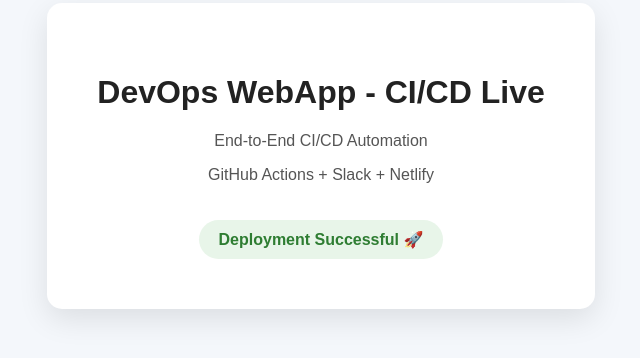
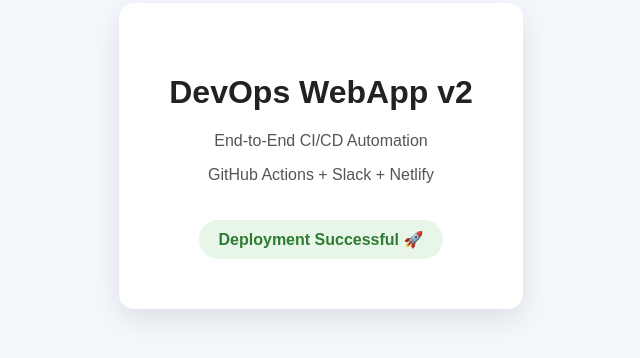
Before and after one commit to ChlorineFlow/devops-webapp, a website: page index.html in a window 1280 px wide. Shown: the part 244-602 px from the top of the page, without its empty margins (319-959 px from the left). Drawn offline with Linux system fonts and the light colour scheme.

Commit message:
Test automated deployment

```diff
--- a/index.html
+++ b/index.html
@@ -47,7 +47,7 @@
 <body>
 
     <div class="container">
-        <h1>DevOps WebApp - CI/CD Live</h1>
+        <h1>DevOps WebApp v2</h1>
 
         <p>End-to-End CI/CD Automation</p>
 
```
